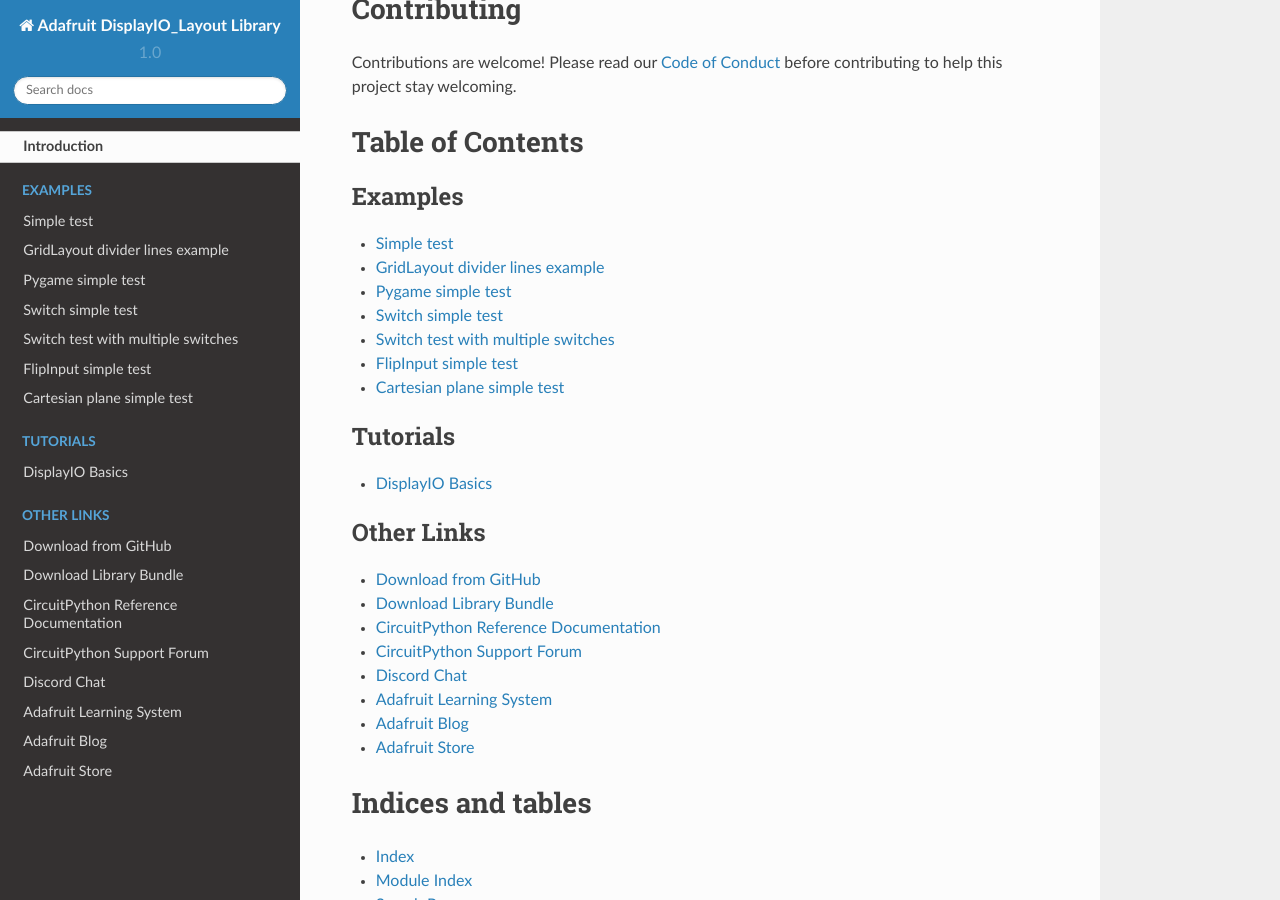
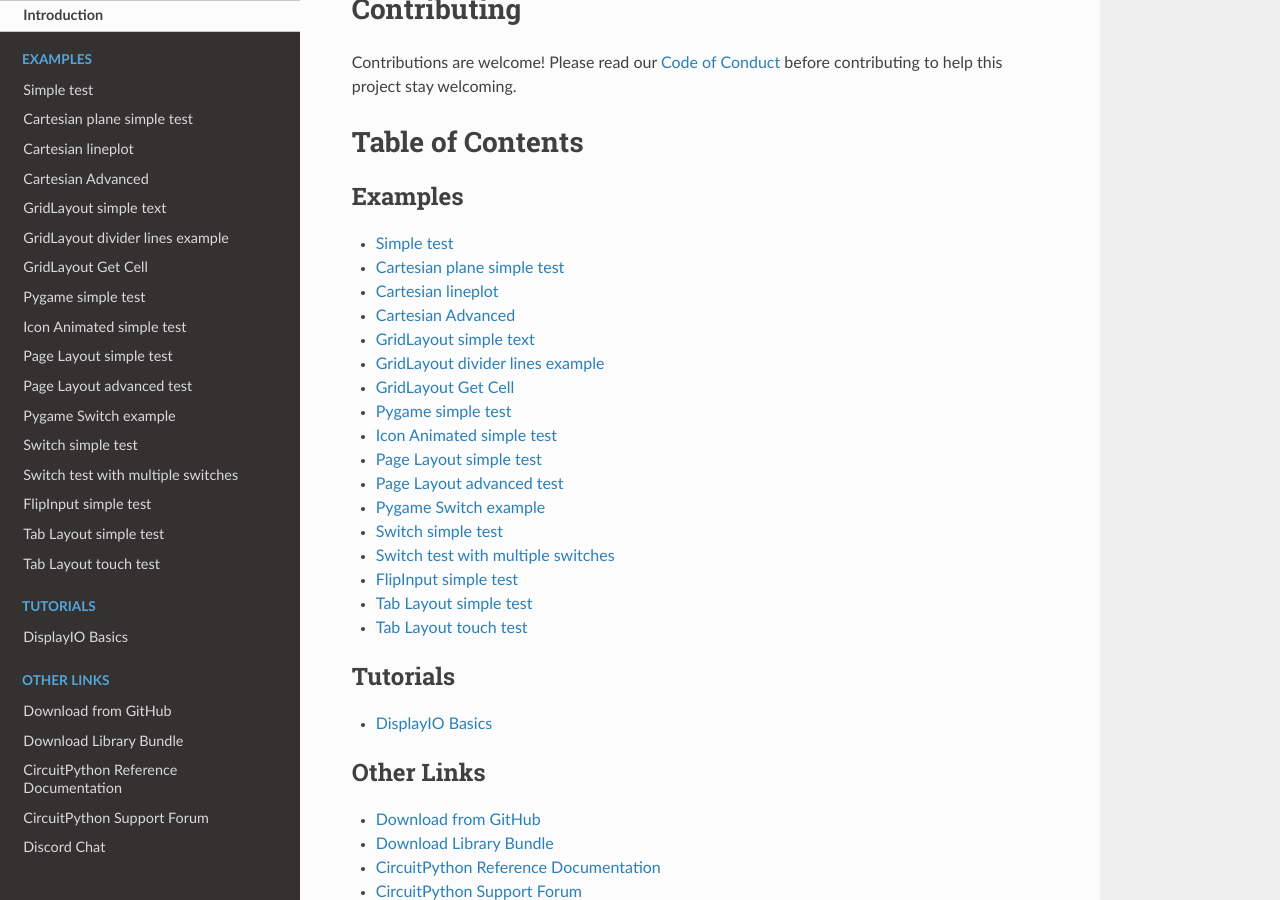
Before and after one commit to adafruit/Adafruit_CircuitPython_DisplayIO_Layout, a Sphinx documentation site: the page built from docs/index.rst, in a window 1280 px wide and 900 px high, scrolled down 1237 px. Built offline with Sphinx 7.4.7 and the Read the Docs theme 2.0.0, drawn with Linux system fonts in a browser that asks for light colours.

Commit message:
adding examples to Readthedocs

```diff
--- a/docs/examples.rst
+++ b/docs/examples.rst
@@ -5,6 +5,42 @@
 
 .. literalinclude:: ../examples/displayio_layout_simpletest.py
     :caption: examples/displayio_layout_simpletest.py
+    :linenos:
+
+Cartesian plane simple test
+---------------------------
+
+Create a simple plot plane.
+
+.. literalinclude:: ../examples/displayio_layout_cartesian_simpletest.py
+    :caption: examples/displayio_layout_cartesian_simpletest.py
+    :linenos:
+
+Cartesian lineplot
+---------------------
+
+Create a lineplot.
+
+.. literalinclude:: ../examples/displayio_layout_cartesian_lineplot.py
+    :caption: examples/displayio_layout_cartesian_lineplot.py
+    :linenos:
+
+Cartesian Advanced
+---------------------
+
+Create three different cartesian planes in the display
+
+.. literalinclude:: ../examples/displayio_layout_cartesian_advanced_test.py
+    :caption: examples/displayio_layout_cartesian_advanced_test.py
+    :linenos:
+
+GridLayout simple text
+------------------------
+
+Make green and purple rectangles and a "Hello World" label
+
+.. literalinclude:: ../examples/displayio_layout_gridlayout_simpletest.py
+    :caption: examples/displayio_layout_gridlayout_simpletest.py
     :linenos:
 
 GridLayout divider lines example
@@ -16,6 +52,15 @@
     :caption: examples/displayio_layout_gridlayout_dividers.py
     :linenos:
 
+GridLayout Get Cell
+-------------------------
+
+Make green and purple rectangles and then update the color and text values of the labels using the get_cell() function.
+
+.. literalinclude:: ../examples/displayio_layout_grid_layout_get_cell_test.py
+    :caption: examples/displayio_layout_grid_layout_get_cell_test.py
+    :linenos:
+
 Pygame simple test
 ------------------
 
@@ -23,6 +68,42 @@
 
 .. literalinclude:: ../examples/displayio_layout_gridlayout_pygame_display_simpletest.py
     :caption: examples/displayio_layout_gridlayout_pygame_display_simpletest.py
+    :linenos:
+
+Icon Animated simple test
+-------------------------
+
+Creates two animated icons with touch response: zoom and shrink animations.
+
+.. literalinclude:: ../examples/displayio_layout_icon_animated_simpletest.py
+    :caption: examples/displayio_layout_icon_animated_simpletest.py
+    :linenos:
+
+Page Layout simple test
+-------------------------
+
+Make a PageLayout with two pages and change between them.
+
+.. literalinclude:: ../examples/displayio_layout_page_layout_simpletest.py
+    :caption: examples/displayio_layout_page_layout_simpletest.py
+    :linenos:
+
+Page Layout advanced test
+-------------------------
+
+Make a PageLayout and illustrate all of it's features
+
+.. literalinclude:: ../examples/displayio_layout_page_layout_advancedtest.py
+    :caption: examples/displayio_layout_page_layout_advancedtest.py
+    :linenos:
+
+Pygame Switch example
+-------------------------
+
+Make a GridLayout with some Labels in its cells. Displayed with Blinka_Displayio_PyGameDisplay
+
+.. literalinclude:: ../examples/displayio_layout_page_layout_advancedtest.py
+    :caption: examples/displayio_layout_page_layout_advancedtest.py
     :linenos:
 
 Switch simple test
@@ -52,11 +133,20 @@
     :caption: examples/displayio_layout_flip_input_simpletest.py
     :linenos:
 
-Cartesian plane simple test
----------------------------
+Tab Layout simple test
+-----------------------
 
-Create a simple plot plane.
+Make a TabLayout and illustrate the most basic features and usage.
 
-.. literalinclude:: ../examples/displayio_layout_cartesian_simpletest.py
-    :caption: examples/displayio_layout_cartesian_simpletest.py
+.. literalinclude:: ../examples/displayio_layout_tab_layout_simpletest.py
+    :caption: examples/displayio_layout_tab_layout_simpletest.py
     :linenos:
+
+Tab Layout touch test
+---------------------
+
+Make a TabLayout change tabs with the touchscreen
+
+.. literalinclude:: ../examples/displayio_layout_tab_layout_touchtest.py
+    :caption: examples/ddisplayio_layout_tab_layout_touchtest.py
+    :linenos:
```
